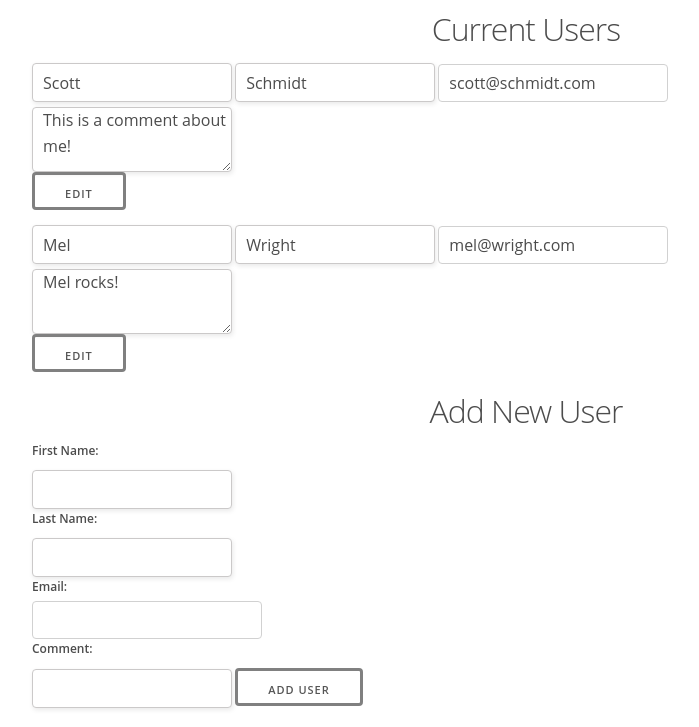
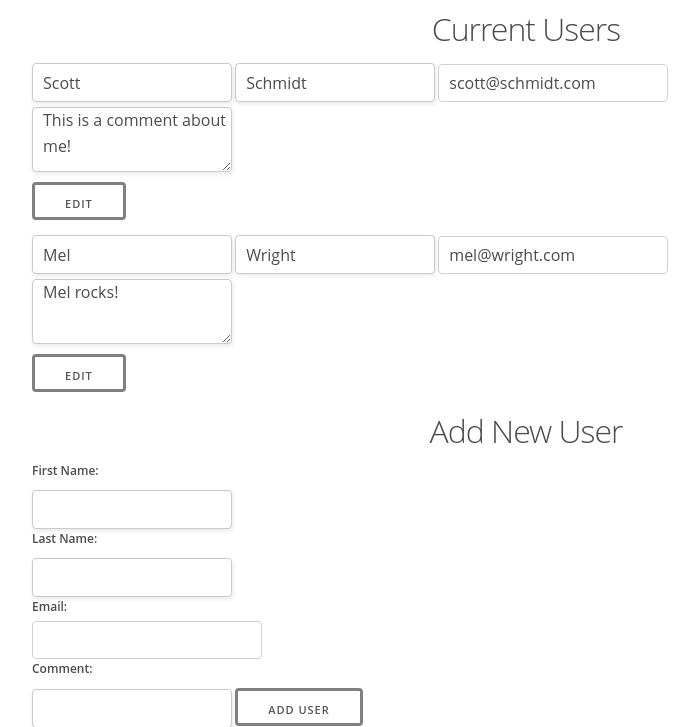
Before and after one commit to davidmshou/cf_django_project, a Django app: page /home/ in a window 1280 px wide. Shown: the top 727 px of the page, without its empty margins (114-813 px from the left). Run offline with Django 3.2, Linux system fonts and the light colour scheme; data comes from the database, SQL or seed files in the repository.

Commit message:
Fix minor styling with buttons.

```diff
--- a/cf_django_app/static/css/style.css
+++ b/cf_django_app/static/css/style.css
@@ -19,6 +19,10 @@ section {
   font-size: 12px;
   display: inline-block;
   margin-left: 18px;
+}
+
+button {
+  margin-top: 1rem;
 }
 
 .usr {
```
